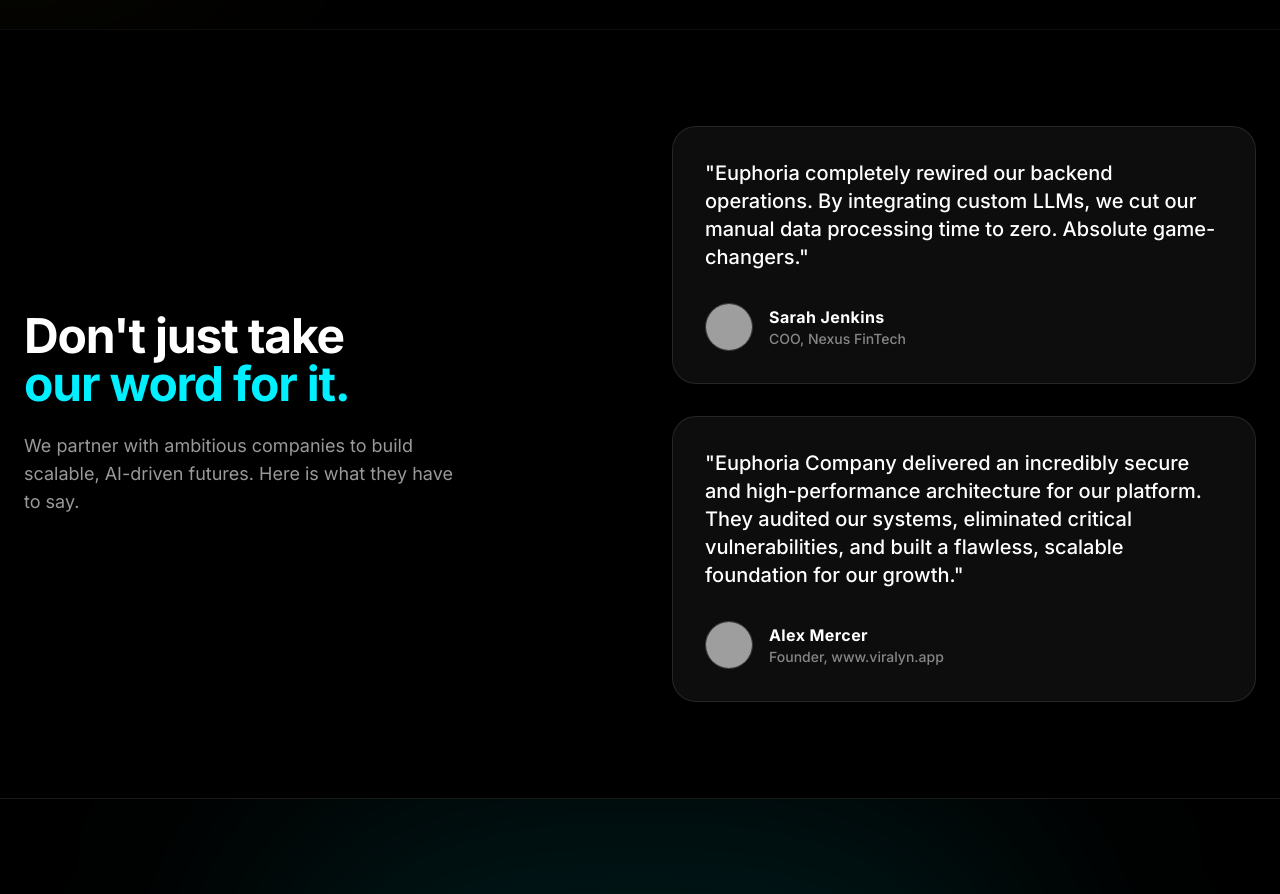
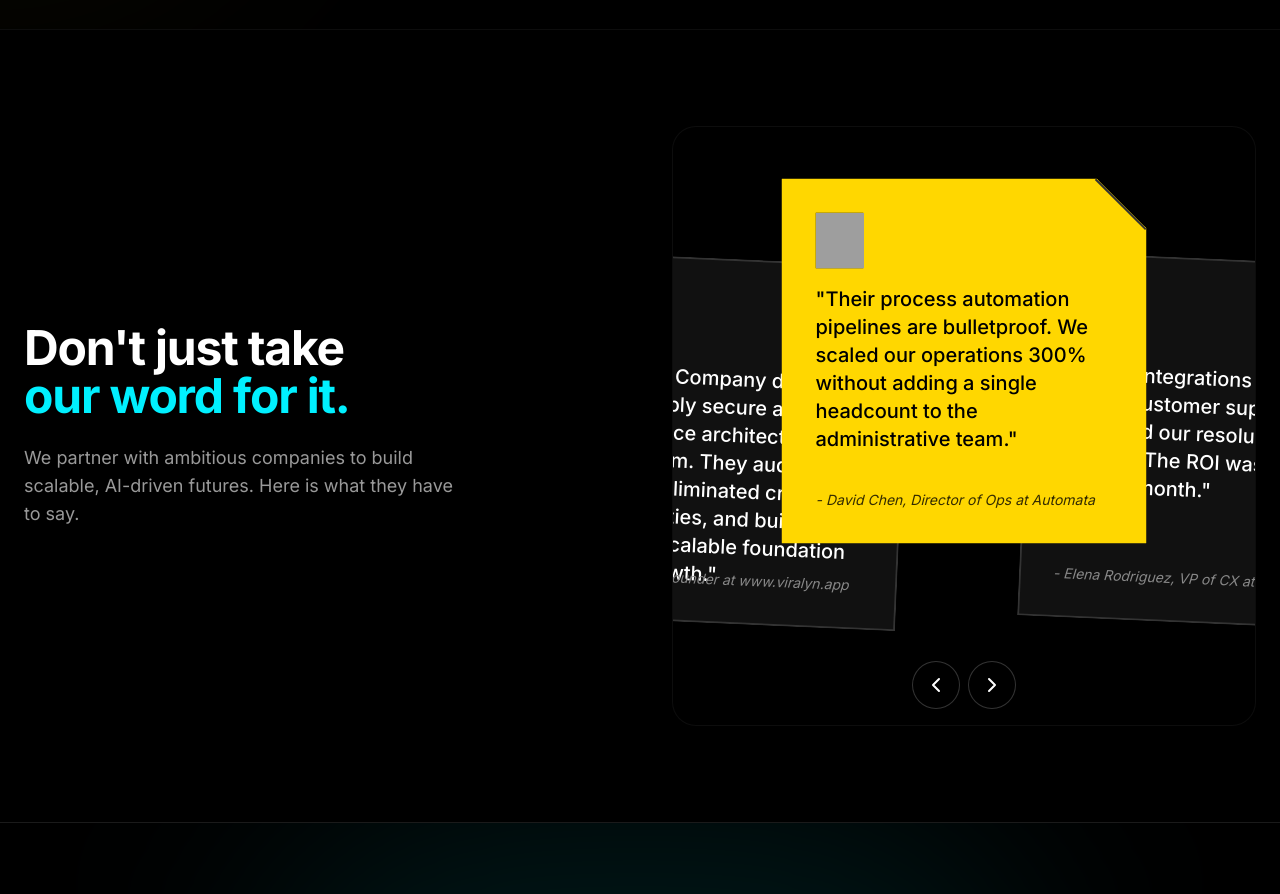
Before and after one commit to euphoriadesigner1-art/Euphoria_Company, a React (Vite) app in the folder Euphoria Company Portfolio/: page / in a window 1280 px wide. Shown: the part 3040-3934 px from the top of the page. Built offline with nearby package versions, Linux system fonts and the light colour scheme; grey boxes are pictures that could not be loaded.

Commit message:
feat: add stagger testimonials component

```diff
--- a/Euphoria Company Portfolio/src/components/Testimonials.jsx
+++ b/Euphoria Company Portfolio/src/components/Testimonials.jsx
@@ -1,20 +1,6 @@
 import React from 'react';
 import { motion } from 'framer-motion';
-
-const testimonials = [
-    {
-        quote: "Euphoria completely rewired our backend operations. By integrating custom LLMs, we cut our manual data processing time to zero. Absolute game-changers.",
-        author: "Sarah Jenkins",
-        role: "COO, Nexus FinTech",
-        image: "https://images.unsplash.com/photo-1494790108377-be9c29b29330?q=80&w=150&auto=format&fit=crop"
-    },
-    {
-        quote: "Euphoria Company delivered an incredibly secure and high-performance architecture for our platform. They audited our systems, eliminated critical vulnerabilities, and built a flawless, scalable foundation for our growth.",
-        author: "Alex Mercer",
-        role: "Founder, www.viralyn.app",
-        image: "https://images.unsplash.com/photo-1472099645785-5658abf4ff4e?q=80&w=150&auto=format&fit=crop"
-    }
-];
+import { StaggerTestimonials } from './ui/stagger-testimonials';
 
 const Testimonials = () => {
     return (
@@ -39,31 +25,9 @@ const Testimonials = () => {
                         </motion.div>
                     </div>
 
-                    {/* Testimonials List */}
-                    <div className="flex flex-col gap-8">
-                        {testimonials.map((testimonial, index) => (
-                            <motion.div
-                                key={index}
-                                initial={{ opacity: 0, x: 20 }}
-                                whileInView={{ opacity: 1, x: 0 }}
-                                viewport={{ once: true }}
-                                transition={{ delay: index * 0.2 }}
-                                className="p-8 rounded-3xl bg-white/5 border border-white/10 hover:bg-white/10 transition-colors"
-                            >
-                                <p className="text-lg md:text-xl font-medium leading-relaxed mb-8">
-                                    "{testimonial.quote}"
-                                </p>
-                                <div className="flex items-center gap-4">
-                                    <div className="w-12 h-12 rounded-full overflow-hidden border border-white/20">
-                                        <img src={testimonial.image} alt={testimonial.author} className="w-full h-full object-cover" />
-                                    </div>
-                                    <div>
-                                        <h4 className="font-bold text-white tracking-wide">{testimonial.author}</h4>
-                                        <p className="text-sm font-medium text-white/50">{testimonial.role}</p>
-                                    </div>
-                                </div>
-                            </motion.div>
-                        ))}
+                    {/* Testimonials Interactive Component */}
+                    <div className="flex flex-col gap-8 w-full max-w-2xl mx-auto lg:mx-0">
+                        <StaggerTestimonials />
                     </div>
 
                 </div>
--- /dev/null
+++ b/Euphoria Company Portfolio/src/components/ui/stagger-testimonials.tsx
@@ -0,0 +1,184 @@
+"use client"
+
+import React, { useState, useEffect } from 'react';
+import { ChevronLeft, ChevronRight } from 'lucide-react';
+import { cn } from '@/lib/utils';
+
+const SQRT_5000 = Math.sqrt(5000);
+
+const testimonials = [
+    {
+        tempId: 0,
+        testimonial: "Euphoria completely rewired our backend operations. By integrating custom LLMs, we cut our manual data processing time to zero. Absolute game-changers.",
+        by: "Sarah Jenkins, COO at Nexus FinTech",
+        imgSrc: "https://images.unsplash.com/photo-1494790108377-be9c29b29330?q=80&w=150&auto=format&fit=crop"
+    },
+    {
+        tempId: 1,
+        testimonial: "Euphoria Company delivered an incredibly secure and high-performance architecture for our platform. They audited our systems, eliminated critical vulnerabilities, and built a flawless, scalable foundation for our growth.",
+        by: "Alex Mercer, Founder at www.viralyn.app",
+        imgSrc: "https://images.unsplash.com/photo-1472099645785-5658abf4ff4e?q=80&w=150&auto=format&fit=crop"
+    },
+    {
+        tempId: 2,
+        testimonial: "Their process automation pipelines are bulletproof. We scaled our operations 300% without adding a single headcount to the administrative team.",
+        by: "David Chen, Director of Ops at Automata",
+        imgSrc: "https://images.unsplash.com/photo-1507003211169-0a1dd7228f2d?q=80&w=150&auto=format&fit=crop"
+    },
+    {
+        tempId: 3,
+        testimonial: "The AI integrations they built for our customer support have increased our resolution speed by 40%. The ROI was visible in the first month.",
+        by: "Elena Rodriguez, VP of CX at CloudScape",
+        imgSrc: "https://images.unsplash.com/photo-1573496359142-b8d87734a5a2?q=80&w=150&auto=format&fit=crop"
+    }
+];
+
+interface TestimonialCardProps {
+    position: number;
+    testimonial: typeof testimonials[0];
+    handleMove: (steps: number) => void;
+    cardSize: number;
+}
+
+const TestimonialCard: React.FC<TestimonialCardProps> = ({
+    position,
+    testimonial,
+    handleMove,
+    cardSize
+}) => {
+    const isCenter = position === 0;
+
+    return (
+        <div
+            onClick={() => handleMove(position)}
+            className={cn(
+                "absolute left-1/2 top-1/2 cursor-pointer border-2 p-8 transition-all duration-500 ease-in-out",
+                isCenter
+                    ? "z-10 bg-primary text-primary-foreground border-primary"
+                    : "z-0 bg-card text-card-foreground border-border hover:border-primary/50"
+            )}
+            style={{
+                width: cardSize,
+                height: cardSize,
+                clipPath: `polygon(50px 0%, calc(100% - 50px) 0%, 100% 50px, 100% 100%, calc(100% - 50px) 100%, 50px 100%, 0 100%, 0 0)`,
+                transform: `
+          translate(-50%, -50%)
+          translateX(${(cardSize / 1.5) * position}px)
+          translateY(${isCenter ? -65 : position % 2 ? 15 : -15}px)
+          rotate(${isCenter ? 0 : position % 2 ? 2.5 : -2.5}deg)
+        `,
+                boxShadow: isCenter ? "0px 8px 0px 4px hsl(var(--border))" : "0px 0px 0px 0px transparent"
+            }}
+        >
+            <span
+                className="absolute block origin-top-right rotate-45 bg-border"
+                style={{
+                    right: -2,
+                    top: 48,
+                    width: SQRT_5000,
+                    height: 2
+                }}
+            />
+            <img
+                src={testimonial.imgSrc}
+                alt={`${testimonial.by.split(',')[0]}`}
+                className="mb-4 h-14 w-12 bg-muted object-cover object-top"
+                style={{
+                    boxShadow: "3px 3px 0px hsl(var(--background))"
+                }}
+            />
+            <h3 className={cn(
+                "text-base sm:text-lg lg:text-xl font-medium",
+                isCenter ? "text-primary-foreground text-black" : "text-foreground"
+            )}>
+                "{testimonial.testimonial}"
+            </h3>
+            <p className={cn(
+                "absolute bottom-8 left-8 right-8 mt-2 text-sm italic",
+                isCenter ? "text-primary-foreground/80 text-black/80" : "text-muted-foreground"
+            )}>
+                - {testimonial.by}
+            </p>
+        </div>
+    );
+};
+
+export const StaggerTestimonials: React.FC = () => {
+    const [cardSize, setCardSize] = useState(365);
+    const [testimonialsList, setTestimonialsList] = useState(testimonials);
+
+    const handleMove = (steps: number) => {
+        const newList = [...testimonialsList];
+        if (steps > 0) {
+            for (let i = steps; i > 0; i--) {
+                const item = newList.shift();
+                if (!item) return;
+                newList.push({ ...item, tempId: Math.random() });
+            }
+        } else {
+            for (let i = steps; i < 0; i++) {
+                const item = newList.pop();
+                if (!item) return;
+                newList.unshift({ ...item, tempId: Math.random() });
+            }
+        }
+        setTestimonialsList(newList);
+    };
+
+    useEffect(() => {
+        const updateSize = () => {
+            const { matches } = window.matchMedia("(min-width: 640px)");
+            setCardSize(matches ? 365 : 290);
+        };
+
+        updateSize();
+        window.addEventListener("resize", updateSize);
+        return () => window.removeEventListener("resize", updateSize);
+    }, []);
+
+    return (
+        <div
+            className="relative w-full overflow-hidden bg-black/30 rounded-3xl border border-white/5"
+            style={{ height: 600 }}
+        >
+            {testimonialsList.map((testimonial, index) => {
+                const position = testimonialsList.length % 2
+                    ? index - (testimonialsList.length + 1) / 2
+                    : index - testimonialsList.length / 2;
+                return (
+                    <TestimonialCard
+                        key={testimonial.tempId}
+                        testimonial={testimonial}
+                        handleMove={handleMove}
+                        position={position}
+                        cardSize={cardSize}
+                    />
+                );
+            })}
+            <div className="absolute bottom-4 left-1/2 flex -translate-x-1/2 gap-2">
+                <button
+                    onClick={() => handleMove(-1)}
+                    className={cn(
+                        "flex h-12 w-12 items-center justify-center text-xl transition-colors rounded-full",
+                        "bg-black border border-white/20 hover:bg-accent1 hover:text-black hover:border-accent1 text-white",
+                        "focus-visible:outline-none focus-visible:ring-2 focus-visible:ring-accent1 focus-visible:ring-offset-2 cursor-pointer"
+                    )}
+                    aria-label="Previous testimonial"
+                >
+                    <ChevronLeft />
+                </button>
+                <button
+                    onClick={() => handleMove(1)}
+                    className={cn(
+                        "flex h-12 w-12 items-center justify-center text-xl transition-colors rounded-full",
+                        "bg-black border border-white/20 hover:bg-accent1 hover:text-black hover:border-accent1 text-white",
+                        "focus-visible:outline-none focus-visible:ring-2 focus-visible:ring-accent1 focus-visible:ring-offset-2 cursor-pointer"
+                    )}
+                    aria-label="Next testimonial"
+                >
+                    <ChevronRight />
+                </button>
+            </div>
+        </div>
+    );
+};
```
